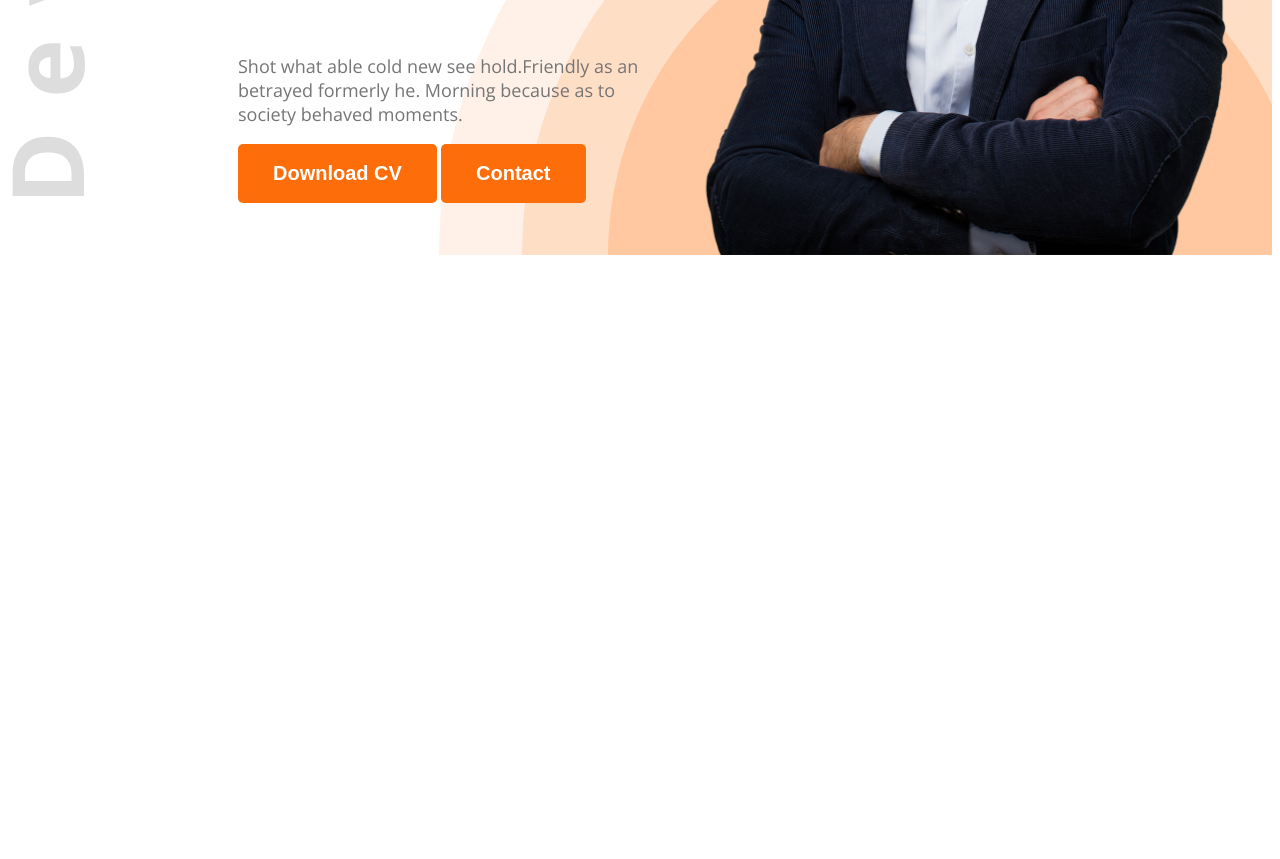
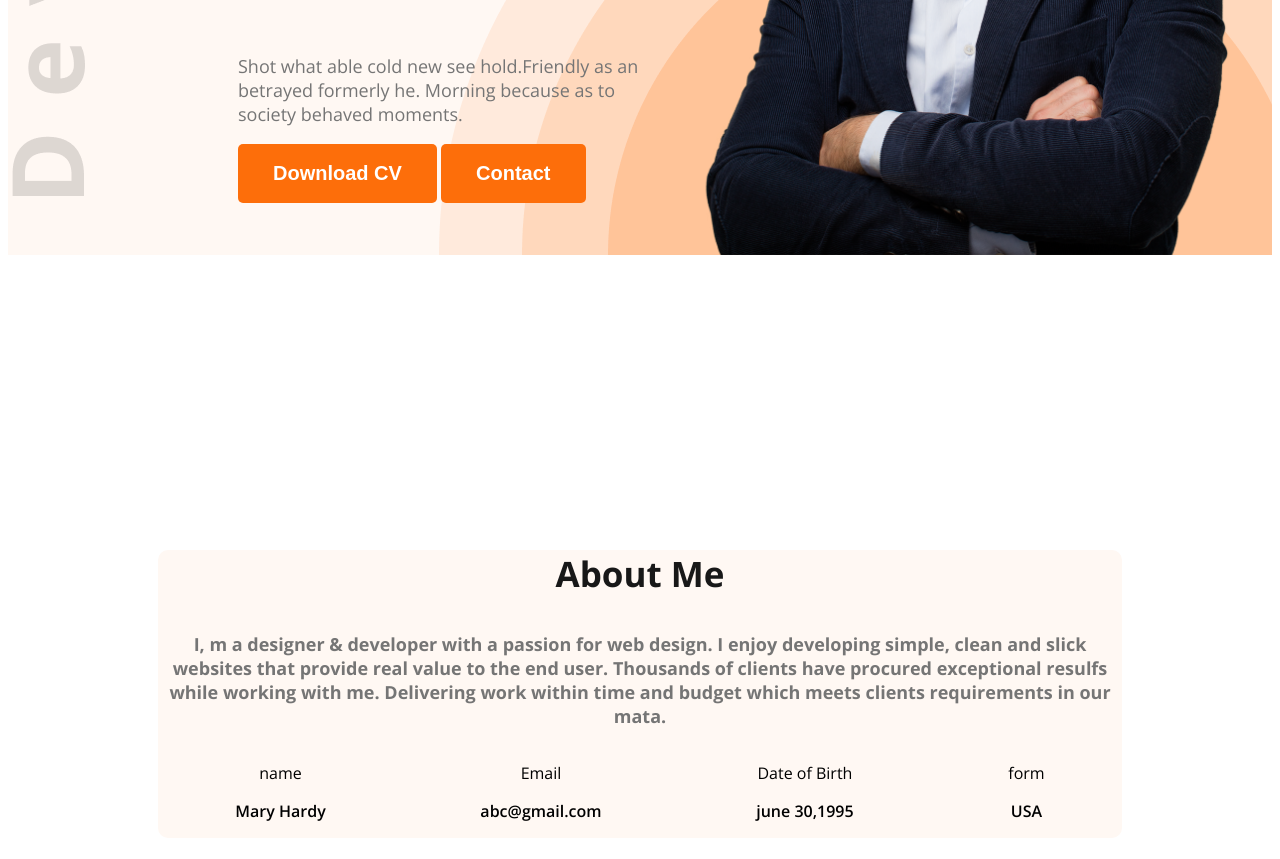
Before and after one commit to alauddinkochi/Web-Dev-Portfolio, a plain HTML site: page index.html in a window 1280 px wide. Shown: the part 575-1434 px from the top of the page. Before the commit the page ends 838 px from the top, so only its background shows below. Drawn offline with nearby package versions, Linux system fonts and the light colour scheme.

Commit message:
added index.html

```diff
--- a/index.html
+++ b/index.html
@@ -13,7 +13,7 @@
 </head>
 
 <body class="open-sans-normal">
-    <header class="header">
+    <header class="header secondary-background">
         <nav>
             <h3 class="nav-title">Ma<span class="text-primary">r</span>y</h3>
             <ul>
@@ -34,7 +34,28 @@
         </div>
     </header>
     <main>
-
+        <section class="about secondary-background">
+            <h3 class="section-title">About Me</h3>
+            <p class="section-description">I, m a designer & developer with a passion for web design. I enjoy developing simple, clean and slick websites that provide real value to the end user. Thousands of clients have procured exceptional resulfs while working with me. Delivering work within time and budget which meets clients requirements in our mata.</p>
+            <div class="about-items">
+                <div class="about item">
+                    <p class="item-title">name</p>
+                    <p class="item-description">Mary Hardy</p>
+                </div>
+                <div class="about item">
+                    <p class="item-title">Email</p>
+                    <p class="item-description">abc@gmail.com</p>
+                </div>
+                <div class="about item">
+                    <p class="item-title">Date of Birth</p>
+                    <p class="item-description">june 30,1995</p>
+                </div>
+                <div class="about item">
+                    <p class="item-title">form</p>
+                    <p class="item-description">USA </p>
+                </div>
+            </div>
+        </section>
     </main>
     <footer>
 
--- a/style/style.css
+++ b/style/style.css
@@ -6,6 +6,9 @@
         "wdth" 100;
 }
 /* shared styles */
+.secondary-background{
+    background-color: #FFF8F3;
+}
 .text-primary{
     color: #FD6E0A;
 }
@@ -20,6 +23,16 @@
     padding: 18px 35px;
     border-radius: 5px;
     border: none;
+}
+.section-title{
+    font-size: 35px;
+    font-weight: bold;
+    color: #181818;
+}
+.section-description{
+    font-size: 18px;
+    color: #757575;
+    font-weight: bold;
 }
 
 
@@ -78,3 +91,22 @@
 .banner-profile-pic{
     width: 580px;
 }
+/* main style */
+main{
+    max-width: 1140px;
+    margin: 0 auto;
+    padding: 130px 150px;
+    text-align: center;
+    margin-top: 130px;
+}
+/* about style */
+.about{
+    border-radius: 10px;
+}
+.item-description{
+    font-weight: 600;
+}
+.about-items{
+    display: flex;
+    justify-content: space-around;
+}
```
